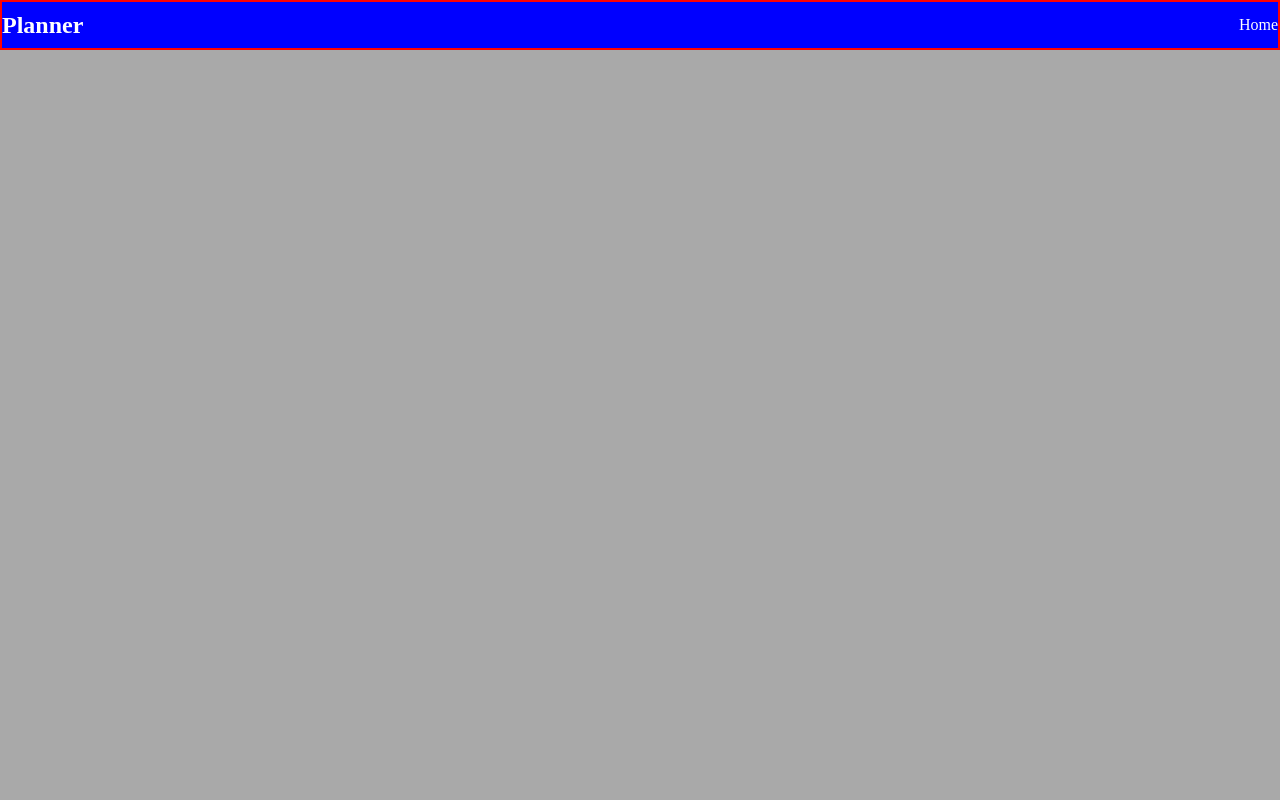
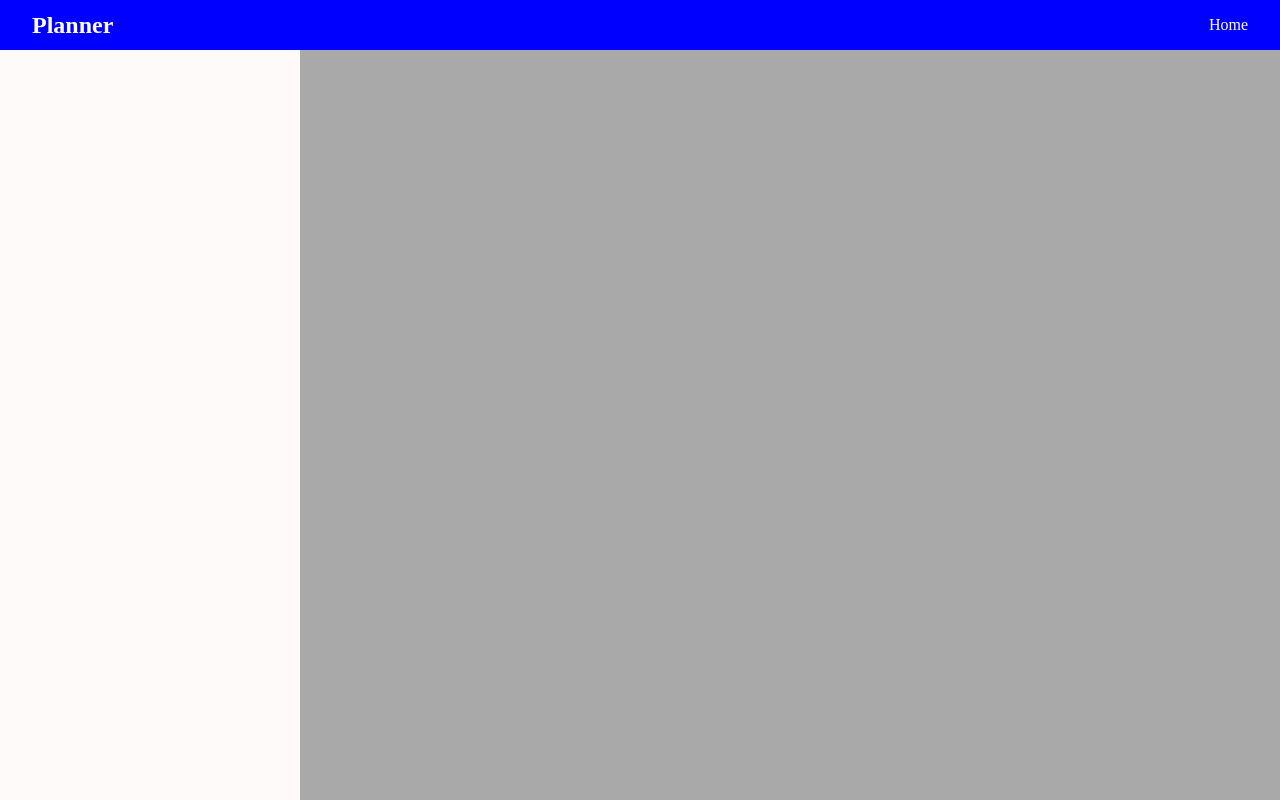
Before and after one commit to artsycoder533/Planner, a website built with webpack: page dist/index.html in a window 1280 px wide. Built offline with nearby package versions, Linux system fonts and the light colour scheme.

Commit message:
added aside section to home screen

```diff
--- a/src/index.js
+++ b/src/index.js
@@ -1,8 +1,9 @@
 import "./styles/style.scss";
 import Pic from "./assets/pic.jpg";
-import { renderNavbar } from "./scripts/createUI.js";
+import { renderNavbar, renderAside } from "./scripts/createUI.js";
 
 
 //window.addEventListener("DOMContentLoaded", renderNavbar());
 
 document.body.appendChild(renderNavbar());
+document.body.appendChild(renderAside());
--- a/src/scripts/createUI.js
+++ b/src/scripts/createUI.js
@@ -15,8 +15,13 @@ function renderNavbar() {
 	return header;
 }
 
+function renderAside() {
+    const section = createElementWithClass("section", "aside");
+    return section;
+}
+
 function createLink(type, classList, src, text) {
-	const element = document.createElement("a");
+	const element = document.createElement(type);
 	element.classList.add(classList);
 	element.src = src;
 	element.textContent = `${text}`;
@@ -39,4 +44,4 @@ function createTextElement(type, classList, text) {
 	return element;
 }
 
-export { renderNavbar };
+export { renderNavbar, renderAside };
--- a/src/styles/style.scss
+++ b/src/styles/style.scss
@@ -13,10 +13,13 @@ body {
 }
 
 .nav {
+    width: 100%;
+    position: fixed;
+    padding: 0 2rem;
     display: flex;
     align-items: center;
     justify-content: space-between;
-    border: 2px solid red;
+    //border: 2px solid red;
     background: blue;
     height: 50px;
 
@@ -36,3 +39,9 @@ body {
         }
     }
 }
+
+.aside {
+    width: 300px;
+    height: 100%;
+    background: snow;
+}
```
Also changed, not shown: README.md.
